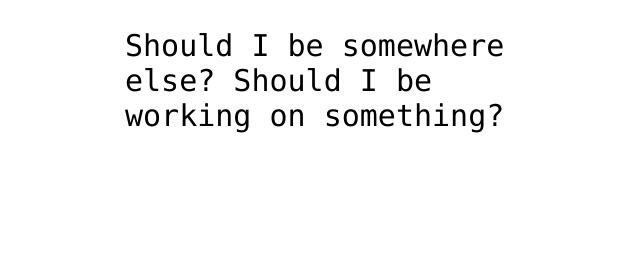
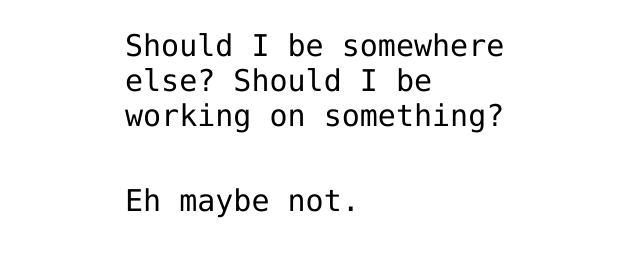
Before and after one commit to MastroCoder/hello-world, a plain HTML site: page index.html in a window 1280 px wide. Shown: the part 360-616 px from the top of the page, without its empty margins (315-955 px from the left). Drawn offline with Linux system fonts and the light colour scheme.

Commit message:
Update index.html

```diff
--- a/index.html
+++ b/index.html
@@ -13,6 +13,7 @@
 
       <!-- Change this code here by copy and pasting your template on line 15 -->
       <p>Should I be somewhere else? Should I be working on something?</p>
+      <p>Eh maybe not.</p>
 
     </body>
 </html>
```
Lines whose indentation alone changed are shown as unchanged.
